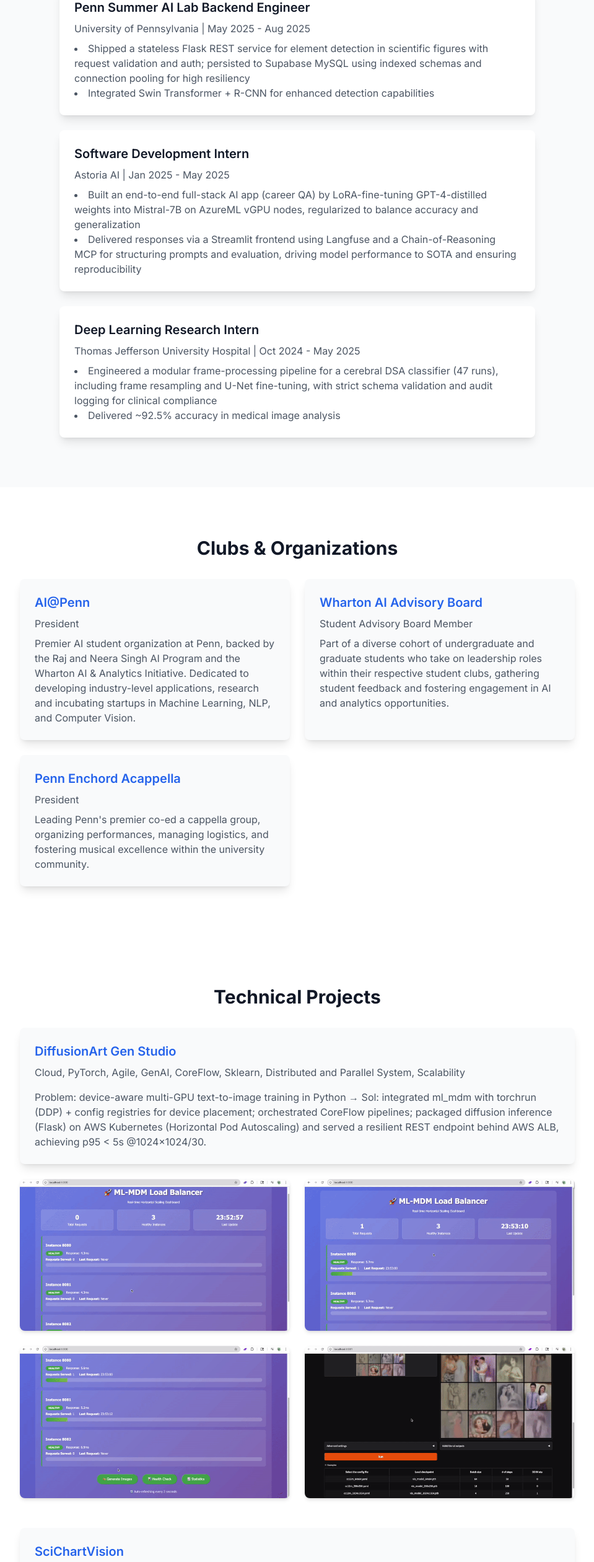
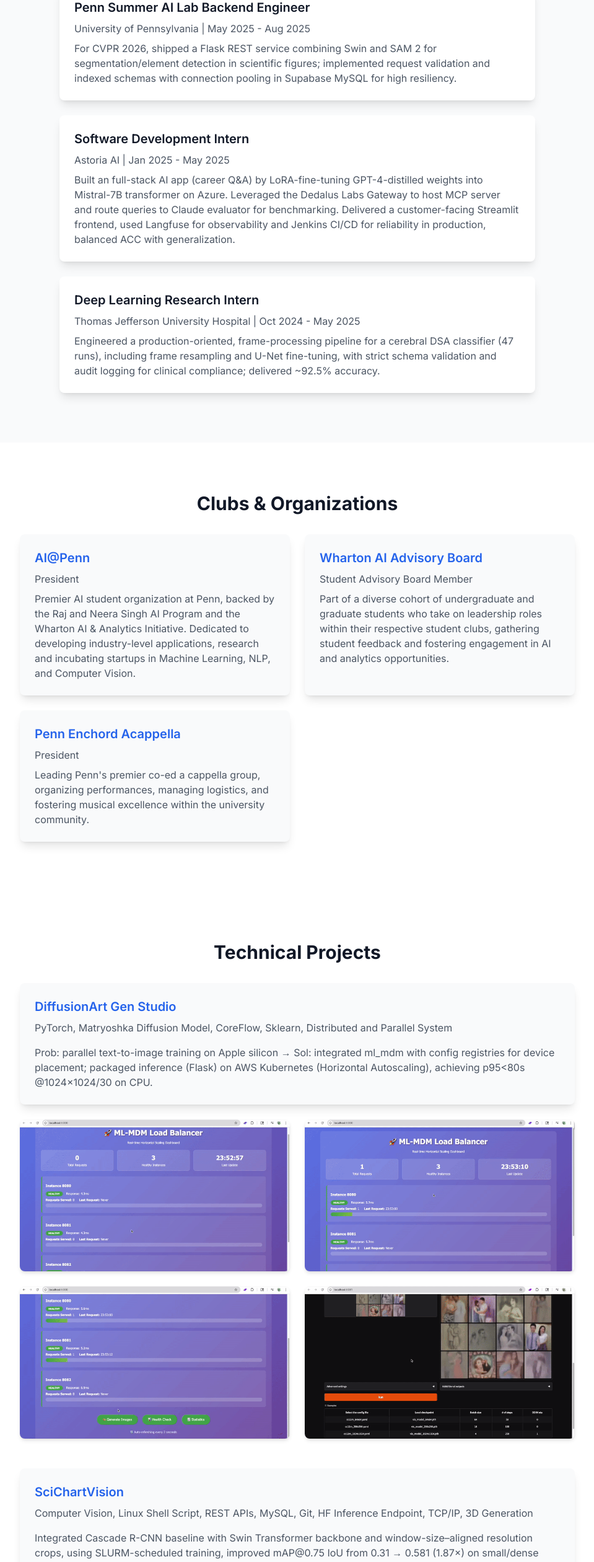
Before and after one commit to hanshengzhu0001/Personal-Website, a Next.js app in the folder personal-website/: page / in a window 1280 px wide. Shown: the part 1566-4086 px from the top of the page at 62% size, without its empty margins (160-1119 px from the left). Built offline with nearby package versions, Linux system fonts and the light colour scheme.

Commit message:
Update portfolio content and demos

```diff
--- a/personal-website/src/app/page.tsx
+++ b/personal-website/src/app/page.tsx
@@ -120,26 +120,23 @@ export default function Home() {
             <div className="bg-white dark:bg-gray-900 rounded-lg p-6 shadow-lg">
                 <h3 className="text-xl font-semibold mb-2">Penn Summer AI Lab Backend Engineer</h3>
                 <p className="text-gray-600 dark:text-gray-300 mb-2">University of Pennsylvania | May 2025 - Aug 2025</p>
-                <ul className="list-disc list-inside text-gray-600 dark:text-gray-300">
-                  <li>Shipped a stateless Flask REST service for element detection in scientific figures with request validation and auth; persisted to Supabase MySQL using indexed schemas and connection pooling for high resiliency</li>
-                  <li>Integrated Swin Transformer + R-CNN for enhanced detection capabilities</li>
-                </ul>
+                <p className="text-gray-600 dark:text-gray-300">
+                  For CVPR 2026, shipped a Flask REST service combining Swin and SAM 2 for segmentation/element detection in scientific figures; implemented request validation and indexed schemas with connection pooling in Supabase MySQL for high resiliency.
+                </p>
               </div>
             <div className="bg-white dark:bg-gray-900 rounded-lg p-6 shadow-lg">
                 <h3 className="text-xl font-semibold mb-2">Software Development Intern</h3>
                 <p className="text-gray-600 dark:text-gray-300 mb-2">Astoria AI | Jan 2025 - May 2025</p>
-                <ul className="list-disc list-inside text-gray-600 dark:text-gray-300">
-                  <li>Built an end-to-end full-stack AI app (career QA) by LoRA-fine-tuning GPT-4-distilled weights into Mistral-7B on AzureML vGPU nodes, regularized to balance accuracy and generalization</li>
-                  <li>Delivered responses via a Streamlit frontend using Langfuse and a Chain-of-Reasoning MCP for structuring prompts and evaluation, driving model performance to SOTA and ensuring reproducibility</li>
-                </ul>
+                <p className="text-gray-600 dark:text-gray-300">
+                  Built an full-stack AI app (career Q&amp;A) by LoRA-fine-tuning GPT-4-distilled weights into Mistral-7B transformer on Azure. Leveraged the Dedalus Labs Gateway to host MCP server and route queries to Claude evaluator for benchmarking. Delivered a customer-facing Streamlit frontend, used Langfuse for observability and Jenkins CI/CD for reliability in production, balanced ACC with generalization.
+                </p>
               </div>
             <div className="bg-white dark:bg-gray-900 rounded-lg p-6 shadow-lg">
                 <h3 className="text-xl font-semibold mb-2">Deep Learning Research Intern</h3>
                 <p className="text-gray-600 dark:text-gray-300 mb-2">Thomas Jefferson University Hospital | Oct 2024 - May 2025</p>
-                <ul className="list-disc list-inside text-gray-600 dark:text-gray-300">
-                  <li>Engineered a modular frame-processing pipeline for a cerebral DSA classifier (47 runs), including frame resampling and U-Net fine-tuning, with strict schema validation and audit logging for clinical compliance</li>
-                  <li>Delivered ~92.5% accuracy in medical image analysis</li>
-                </ul>
+                <p className="text-gray-600 dark:text-gray-300">
+                  Engineered a production-oriented, frame-processing pipeline for a cerebral DSA classifier (47 runs), including frame resampling and U-Net fine-tuning, with strict schema validation and audit logging for clinical compliance; delivered ~92.5% accuracy.
+                </p>
               </div>
           </div>
         </div>
@@ -193,9 +190,9 @@ export default function Home() {
               <h3 className="text-xl font-semibold mb-2">
                 <a href="https://github.com/hanshengzhu0001/diffusion_gen_studio" target="_blank" rel="noopener noreferrer" className="text-blue-600 hover:underline">DiffusionArt Gen Studio</a>
               </h3>
-              <p className="text-gray-600 dark:text-gray-300 mb-4">Cloud, PyTorch, Agile, GenAI, CoreFlow, Sklearn, Distributed and Parallel System, Scalability</p>
+              <p className="text-gray-600 dark:text-gray-300 mb-4">PyTorch, Matryoshka Diffusion Model, CoreFlow, Sklearn, Distributed and Parallel System</p>
               <p className="text-gray-600 dark:text-gray-300">
-                Problem: device-aware multi-GPU text-to-image training in Python → Sol: integrated ml_mdm with torchrun (DDP) + config registries for device placement; orchestrated CoreFlow pipelines; packaged diffusion inference (Flask) on AWS Kubernetes (Horizontal Pod Autoscaling) and served a resilient REST endpoint behind AWS ALB, achieving p95 &lt; 5s @1024×1024/30.
+                Prob: parallel text-to-image training on Apple silicon → Sol: integrated ml_mdm with config registries for device placement; packaged inference (Flask) on AWS Kubernetes (Horizontal Autoscaling), achieving p95&lt;80s @1024×1024/30 on CPU.
               </p>
             </div>
             <div className="grid grid-cols-1 md:grid-cols-2 gap-6 mb-10">
@@ -212,9 +209,9 @@ export default function Home() {
               <h3 className="text-xl font-semibold mb-2">
                 <a href="https://github.com/hanshengzhu0001/SciChartVision" target="_blank" rel="noopener noreferrer" className="text-blue-600 hover:underline">SciChartVision</a>
               </h3>
-              <p className="text-gray-600 dark:text-gray-300 mb-4">Computer Vision, RESTful APIs, MySQL, Git, HF Inference Endpoints, TCP/IP, 3D Generation, Linux, CI/CD</p>
+              <p className="text-gray-600 dark:text-gray-300 mb-4">Computer Vision, Linux Shell Script, REST APIs, MySQL, Git, HF Inference Endpoint, TCP/IP, 3D Generation</p>
               <p className="text-gray-600 dark:text-gray-300">
-                Modified a Cascade R-CNN baseline by adding a Swin Transformer backbone and window-size–aligned resolution crops, improving mAP@0.75 IoU from 0.031 → 0.581 (~18.7×) on small/dense elements in scientific figures. Problem: need of Text-to-3D editing → Sol: trained on Objaverse using SLURM-scheduled parallel jobs on Linux nodes. Problem: system reliability & testing rigor → Sol: automated CI/CD and an A/B test harness on a Dockerized HF Space.
+                Integrated Cascade R-CNN baseline with Swin Transformer backbone and window-size–aligned resolution crops, using SLURM-scheduled training, improved mAP@0.75 IoU from 0.31 → 0.581 (1.87×) on small/dense elements in scientific figures. Problem: system reliability &amp; testing rigor → Sol: Automated deployment via Jenkins CI/CD to a Dockerized HF Space.
               </p>
             </div>
             <div className="grid grid-cols-1 md:grid-cols-2 gap-6 mb-10">
@@ -228,21 +225,33 @@ export default function Home() {
           {/* Other Projects Grid */}
           <div className="grid grid-cols-1 md:grid-cols-2 gap-6 max-w-4xl mx-auto">
             <div className="bg-gray-50 dark:bg-gray-800 rounded-lg p-6 shadow-lg">
+              <h3 className="text-xl font-semibold mb-2">MATLAB RAG Assistant</h3>
+              <p className="text-gray-600 dark:text-gray-300 mb-4">LangChain, ChromaDB, BGE Embeddings, CodeLlama, Ollama, RAG, Information Retrieval</p>
+              <p className="text-gray-600 dark:text-gray-300">
+                Problem: Difficulty in learning 12,000+ MATLAB docs for .m programming → Sol: Built RAG pipeline with custom BGE embeddings, hybrid retrieval (dense + sparse), and CodeLlama integration; implemented batch processing for 170K+ chunks; deployed GPU-accelerated Flask API achieving sub-5-second query responses with semantic search accuracy.
+              </p>
+            </div>
+
+            <div className="bg-gray-50 dark:bg-gray-800 rounded-lg p-6 shadow-lg">
               <h3 className="text-xl font-semibold mb-2">
                 <a href="https://github.com/hanshengzhu0001/Ethereum_Wallet_Java" target="_blank" rel="noopener noreferrer" className="text-blue-600 hover:underline">Ethereum Wallet in Java</a>
               </h3>
-              <p className="text-gray-600 dark:text-gray-300 mb-4">PostgreSQL, Java, Linux, Spring Boot, Infura, JavaFX, TCP/IP</p>
+              <p className="text-gray-600 dark:text-gray-300 mb-4">Crypto Transaction, TCP/IP, PostgreSQL, Java, Linux, Infura, JavaFX</p>
               <p className="text-gray-600 dark:text-gray-300">
-                Built Spring Boot backend for wallet creation/import and ETH/ERC-20 transfers; deployed on Linux with PostgreSQL. Applied JUnit testing & OOD principles; integrated Web3j + Infura, using Keccak256 hashing & ABI calls for integrity.
+                Built a secure Spring Boot backend for wallet creation/import and crypto transactions (ETH/ERC-20) on Sepolia testnet. Applied OOD principles and JUnit testing; integrated Web3j + Infura RPC for reliable blockchain communication. Ensured transaction integrity via Keccak256 hashing &amp; ABI encoding, managing nonce &amp; gas for secure signing and transfers.
               </p>
             </div>
 
             <div className="bg-gray-50 dark:bg-gray-800 rounded-lg p-6 shadow-lg">
               <h3 className="text-xl font-semibold mb-2">Banking System Platform</h3>
-              <p className="text-gray-600 dark:text-gray-300 mb-4">C++, Algorithms, Data Structures, Concurrency, CI/CD, Resiliency, Low-Latency Systems</p>
+              <p className="text-gray-600 dark:text-gray-300 mb-4">C++, Financial Market Data, gRPC Microservices, PostgreSQL, Ensemble ML, A/B Testing</p>
               <p className="text-gray-600 dark:text-gray-300">
-                Built a distributed, TCP/IP client-server system (transfer, merges, payments) with lock-free queues and concurrency control. Added test automation, observability, and CI pipelines (YAML) for resiliency and low-latency under high throughput.
+                Built a distributed, TCP/IP client-server system (transfer, merges, payments) with lock-free queues and concurrency control. Set up PostgreSQL persistence, AI fraud detection, and CI pipelines (YAML) for resiliency &amp; efficiency under high throughput.
               </p>
+              <div className="grid grid-cols-1 md:grid-cols-2 gap-4 mt-4">
+                <img src="/demos/banking-system/demo 1.png" alt="Banking System Demo 1" className="rounded-lg shadow-md" />
+                <img src="/demos/banking-system/demo 2.png" alt="Banking System Demo 2" className="rounded-lg shadow-md" />
+              </div>
             </div>
 
             <div className="bg-gray-50 dark:bg-gray-800 rounded-lg p-6 shadow-lg">
@@ -264,11 +273,14 @@ export default function Home() {
             </div>
 
             <div className="bg-gray-50 dark:bg-gray-800 rounded-lg p-6 shadow-lg">
-              <h3 className="text-xl font-semibold mb-2">Romi Robot Autonomous Control</h3>
-              <p className="text-gray-600 dark:text-gray-300 mb-4">MATLAB, Simulink, Copilot, Kinematics, Sensor Fusion, Arduino, Model-based Design</p>
+              <h3 className="text-xl font-semibold mb-2">Autonomous Robot with CV-assisted Localization</h3>
+              <p className="text-gray-600 dark:text-gray-300 mb-4">Reinforcement Learning (PPO), Arduino C++, OpenMV, Kalman Filter</p>
               <p className="text-gray-600 dark:text-gray-300">
-                Engineered trajectory control (Bezier, pure pursuit) and obstacle avoidance with ODE kinematics + PID in Simulink; deployed to Arduino. Built a test harness with unit tests for code robustness; ran SIL/HIL sims; Git-validated.
+                Built 6-DoF pose estimation and correction system; enhanced RRT path planning with a Proximal Policy Optimization agent for dynamic obstacle avoidance; reduced odometry drift by 5.5x by fusing wheel odometry with AprilTag vision.
               </p>
+              <div className="mt-4">
+                <img src="/demos/romi-robot/trajectory.png" alt="Autonomous Robot Trajectory Demo" className="rounded-lg shadow-md" />
+              </div>
             </div>
           </div>
         </div>
```
